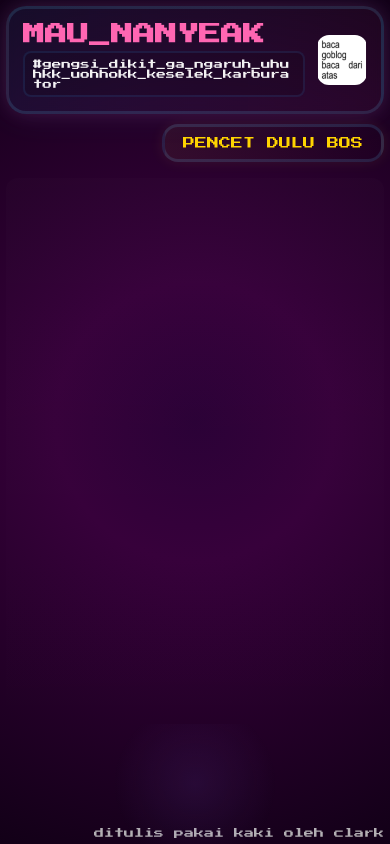
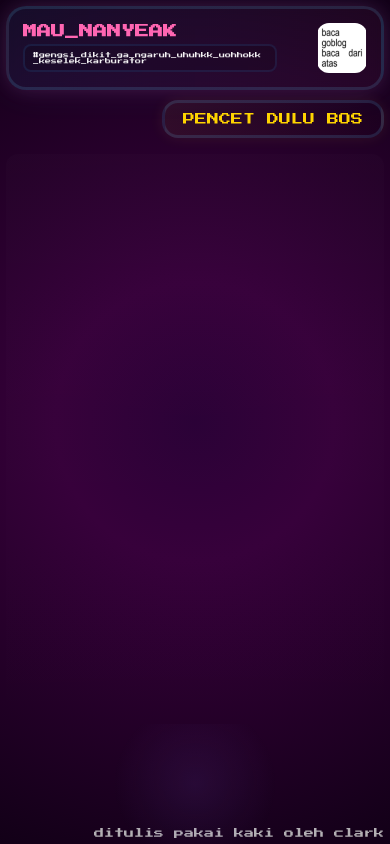
Before and after one commit to clarkhoe77/MUK-TAKON, a plain HTML site: page index.html in a window 390 px wide. Drawn offline with Linux system fonts and the light colour scheme.

Commit message:
Update index.html

```diff
--- a/index.html
+++ b/index.html
@@ -211,6 +211,8 @@ body{
   border-radius:12px;
 }
 @media(max-width:520px){
+  .header h1 { font-size: 14px; }
+  .header p { font-size: 6px; max-width: 90%; }
   .panel{ padding:6px; }
   .header .hdr-sticker{ width:50px; height:50px; }
   .chat-area{ min-height:200px; padding:6px; }
```
